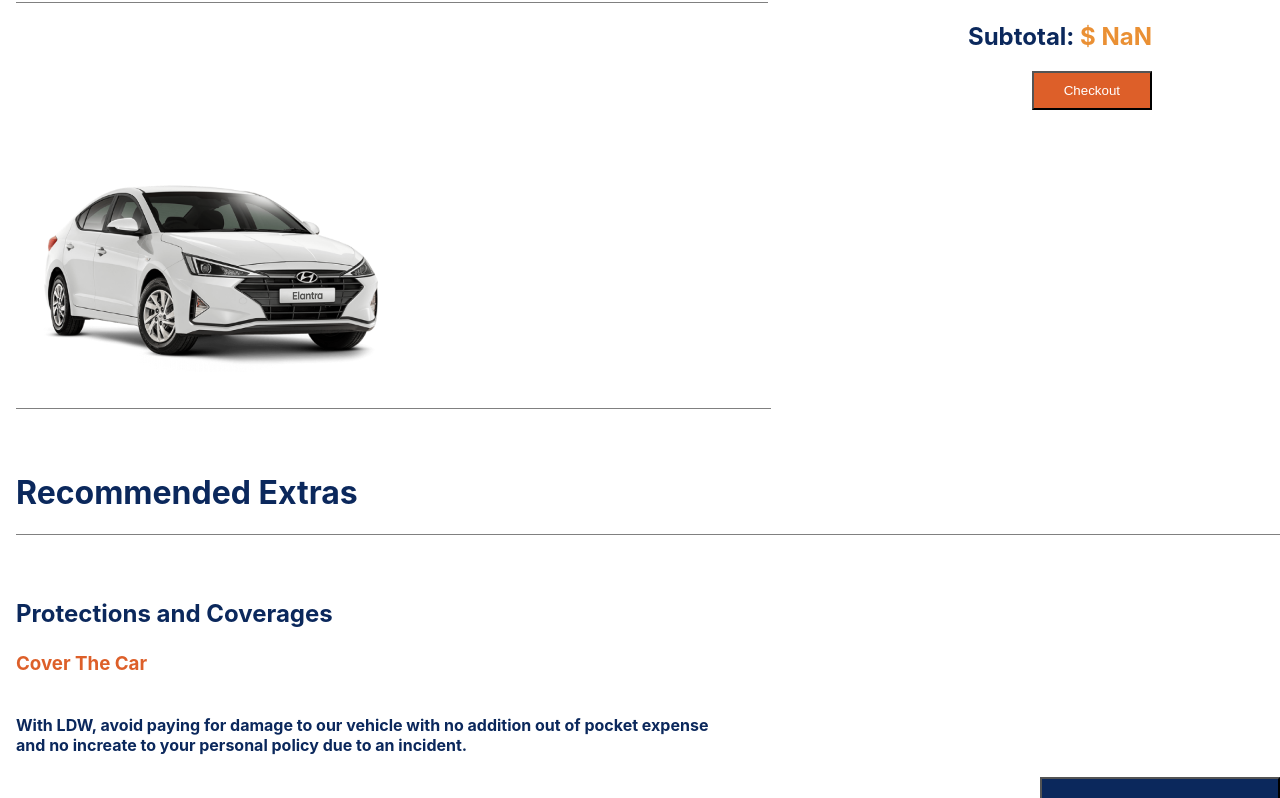
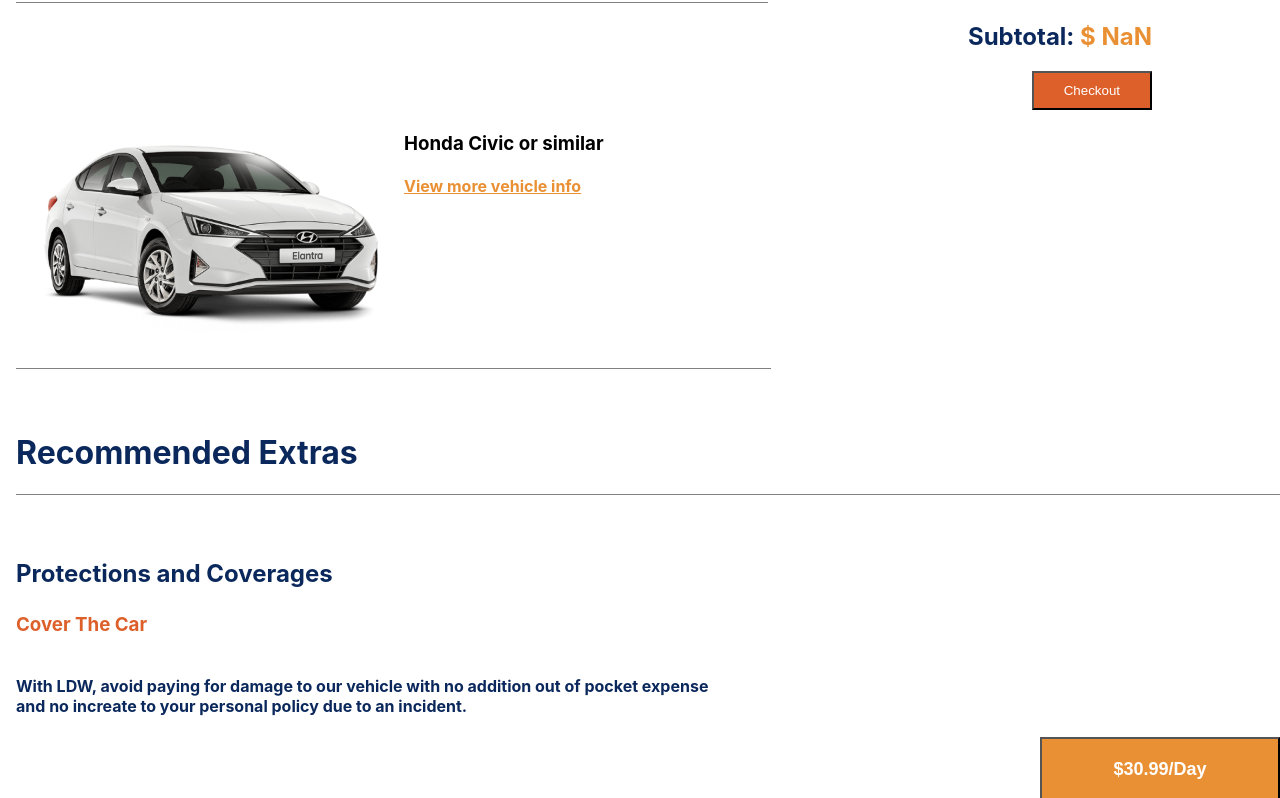
Before and after one commit to stephenburnett714/Budget, a React (Create React App) app in the folder client/: page /results in a window 1280 px wide. Shown: the part 420-1218 px from the top of the page. Built offline with nearby package versions, Linux system fonts and the light colour scheme.

Commit message:
Finishing up uncompleted work

```diff
--- a/client/src/App.css
+++ b/client/src/App.css
@@ -637,7 +637,7 @@
   width:44rem;
 }
 .button{
-  background-color: #0b285c;
+  background-color: #EA9034;
   display: flex;
   flex-direction: row;
   justify-content: space-around;
@@ -684,7 +684,7 @@
 }
 
 h3 {
-  color: #dd5f29
+  color: #dd5f29;
 }
 
 .protections{
--- a/client/src/components/ResultsPage.jsx
+++ b/client/src/components/ResultsPage.jsx
@@ -19,7 +19,7 @@
     let floatTaxes = parseFloat(taxes)
     let subTotal = basePrice + floatTaxes
 
-    console.log(rentalDays)
+    console.log(carType)
 
     const addOns = (e) => {
         e.preventDefault()
@@ -84,9 +84,18 @@
 
                             <Link to='/reservations'><button className="checkout-button">Checkout</button></Link>
                         </div>
+
                 <div className="reservation-car-info">
-                <div className="economy-car-picture"></div>
-                    <h2>{carType}</h2>
+                    <div style={{display: "flex"}}>
+                        <div className="economy-car-picture">
+                        </div>
+
+                        <div>
+                            <h1>{carType}</h1>
+                            <h3 style={{color: "black"}}> Honda Civic or similar</h3>
+                            <h4 style={{color: "#EA9034", textDecoration: "underline"}}>View more vehicle info</h4>
+                        </div>
+                    </div>
                 </div>
 
                 <div className="extras">
```
